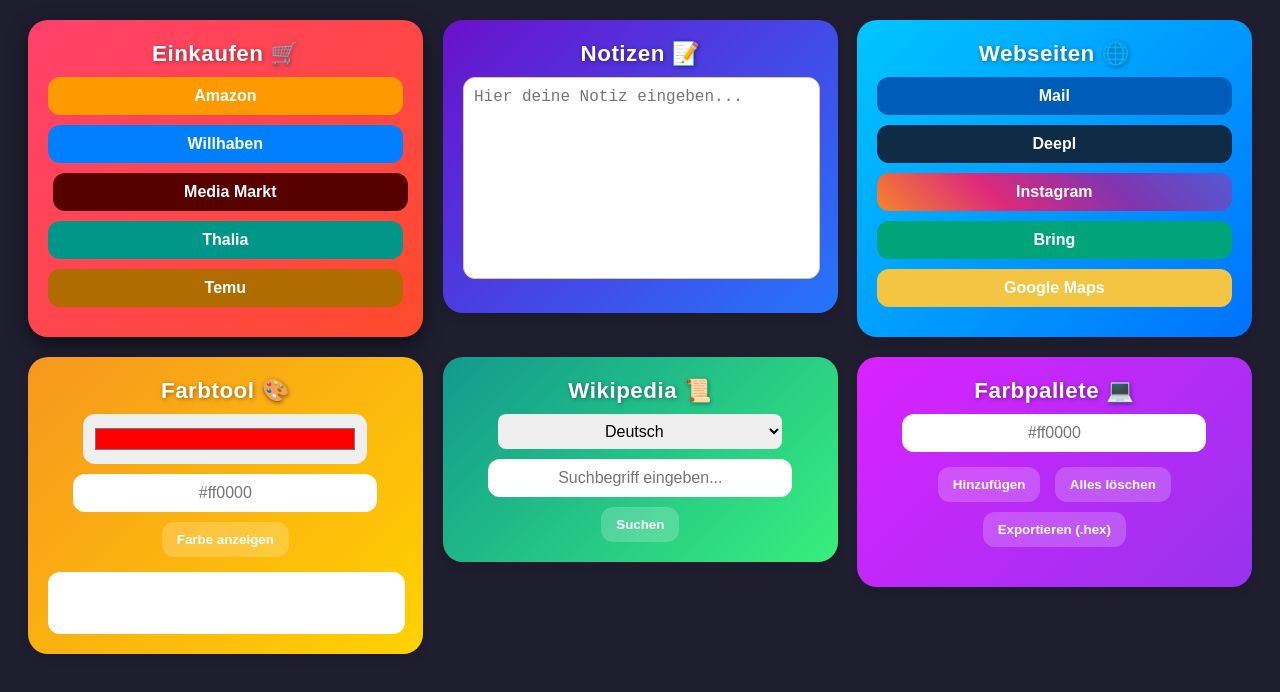
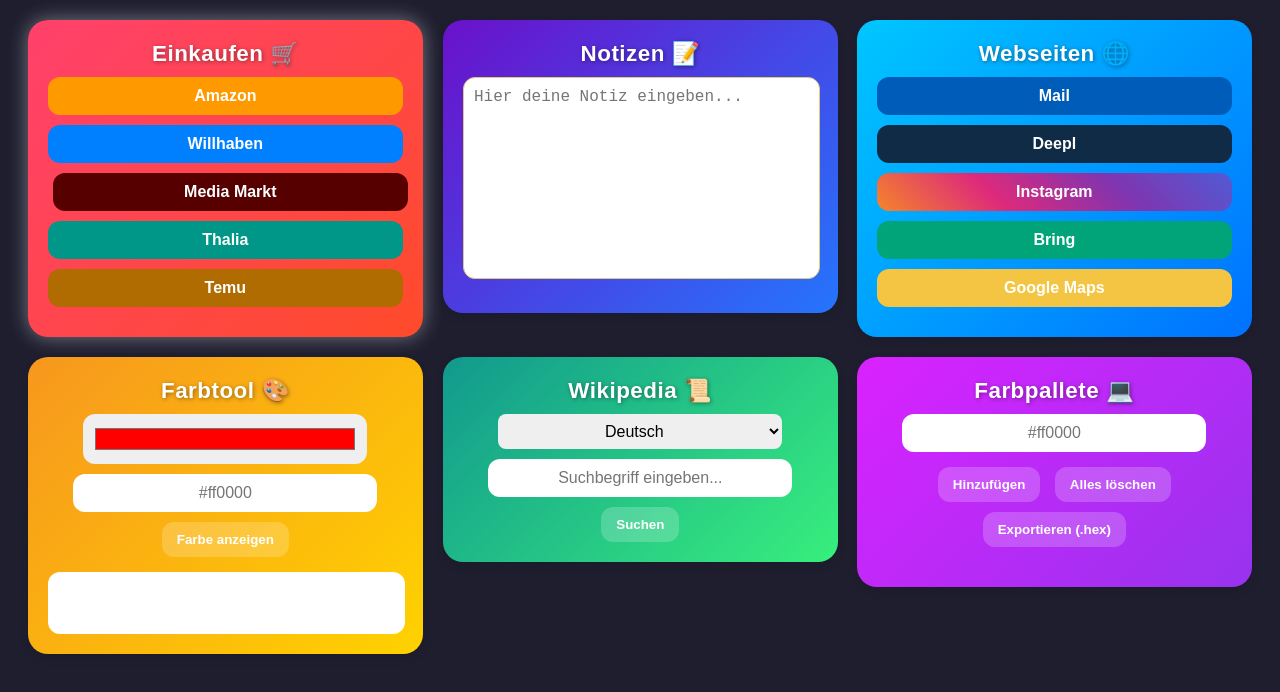
Before and after one commit to Zeitgenosse20/Desktop-Portal, a plain HTML site: page index.html in a window 1280 px wide. In both pictures the pointer is over the element 225 px from the left and 286 px from the top of the page. Shown: the part 108-800 px from the top of the page. Drawn offline with Linux system fonts and the dark colour scheme.

Commit message:
important hinzugefügt bei weißen boxshadow

```diff
--- a/style.css
+++ b/style.css
@@ -22,7 +22,7 @@ body {
 
     /* 👇 Neu hinzufügen */
     .grids > div:hover {
-        box-shadow: 0 0 20px rgba(255,255,255,0.4);
+        box-shadow: 0 0 20px rgba(255,255,255,0.4)!important;
     }
 }
 
```
